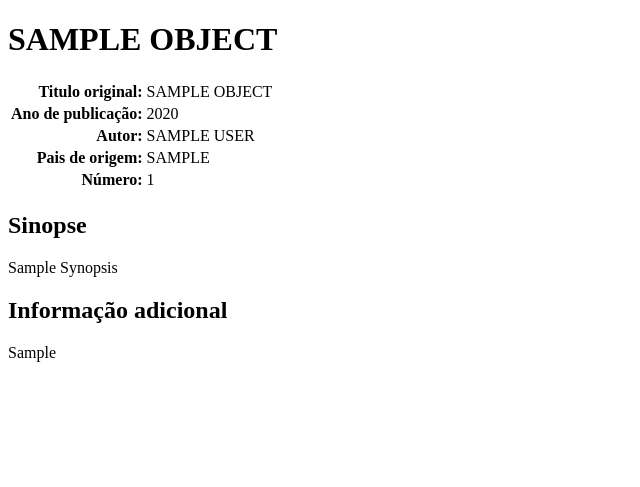
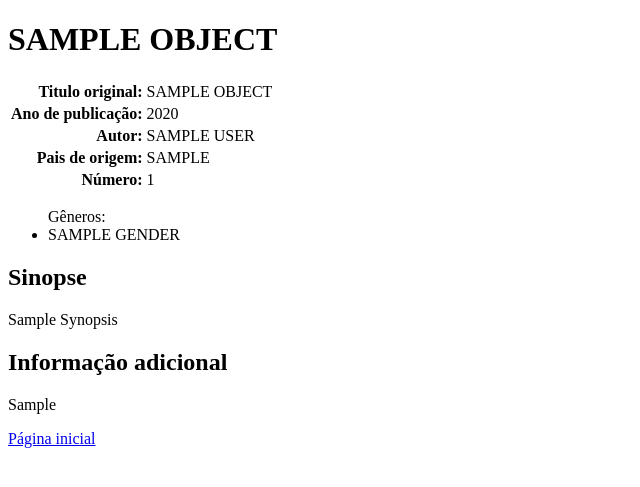
Before and after one commit to xDanielz/mybookcatalog, a Django app: template catalog/templates/catalog/detail.html in a window 1280 px wide. Shown: the top 487 px of the page, without its empty margins (0-640 px from the left). Run offline with Django 3.2, Linux system fonts and the light colour scheme; the template is opened without the code that fills it: most values are stand-ins (such as "Sample title", 1, 10 or a date in 2020).

Commit message:
Adicionei: lista de genêros na página de detalhes, paginação e link para pagina inicial

```diff
--- a/catalog/templates/catalog/detail.html
+++ b/catalog/templates/catalog/detail.html
@@ -34,9 +34,18 @@
                 {% endif %}
         </table>
 
+        <ul>
+            <span>Gênero{{ object.gender_set.all|pluralize }}:</span>
+            {% for gender in object.gender_set.all %}
+                <li>{{ gender|upper }}</li>
+            {% endfor %}
+        </ul>
+
         <h2>Sinopse</h2>
         <p>{{ object.synopsis|title }}</p>
         <h2>Informação adicional</h2>
         <p>{{ object.additional_information|title }}</p>
+
+        <span><a href="{% url 'catalog:index' %}">Página inicial</a></span>
     </body>
 </html>
--- a/catalog/views.py
+++ b/catalog/views.py
@@ -3,7 +3,7 @@ from .models import ReadingMaterial
 
 class IndexView(generic.ListView):
     template_name = 'catalog/index.html'
-    paginate_by = 10
+    paginate_by = 2
     model = ReadingMaterial
 
 
```
Also changed, not shown: catalog/templates/catalog/index.html (+18 -0 lines), db.sqlite3.
